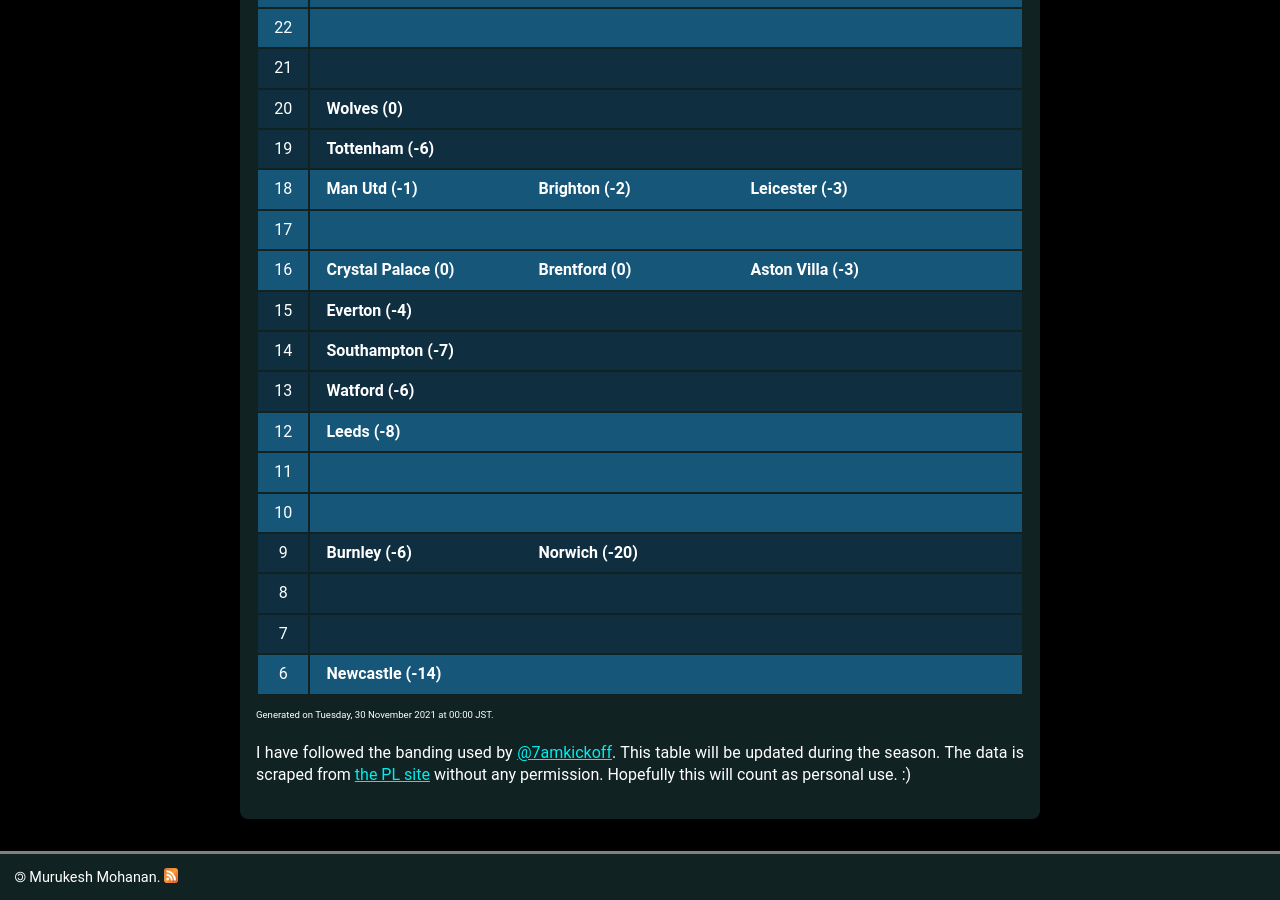
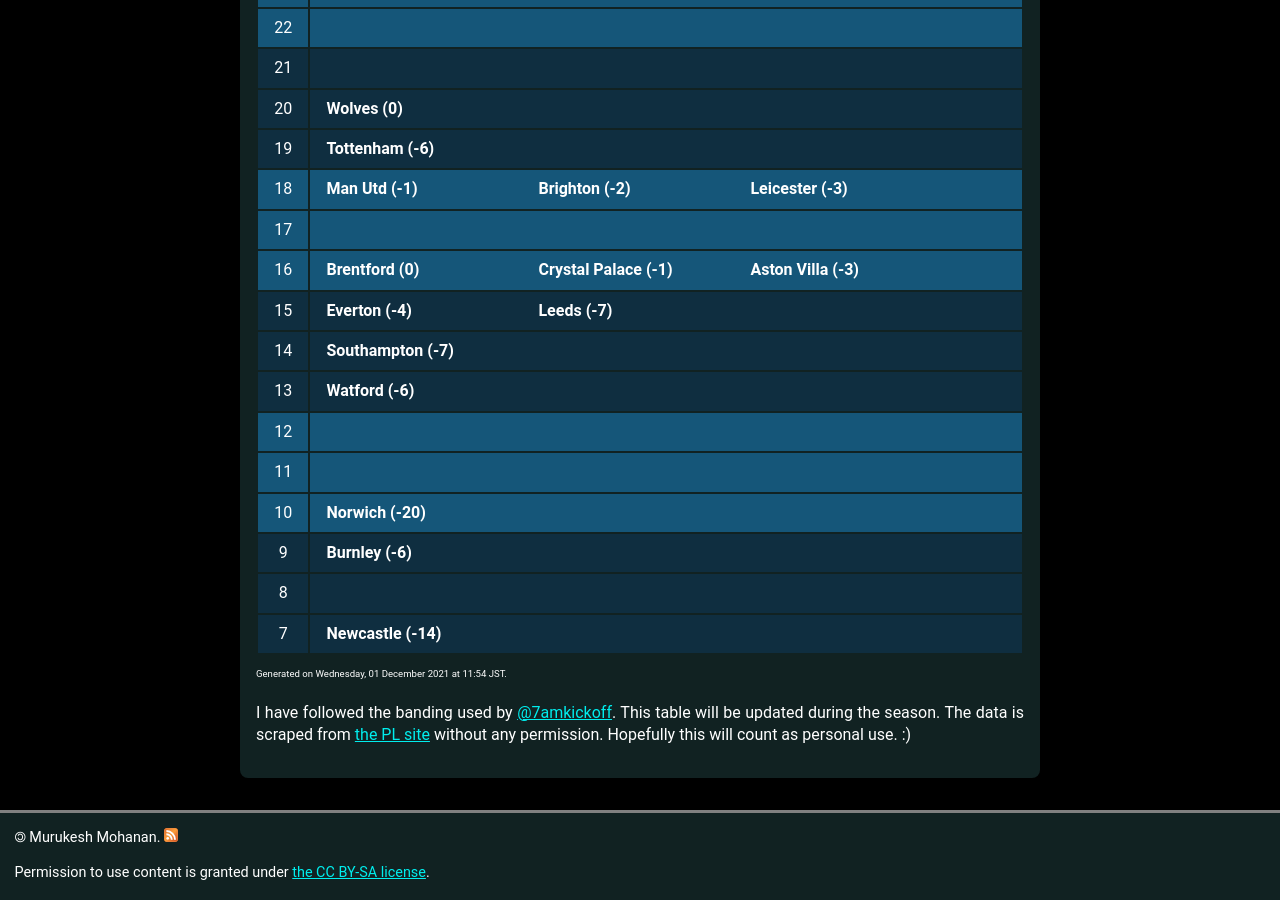
Before and after one commit to muru/muru.github.io, a Jekyll site: the page built from resources.md, in a window 1280 px wide and 900 px high, scrolled down 1800 px. Built offline with Jekyll 4.4.1, drawn with Linux system fonts in a browser that asks for light colours; some web fonts are replaced.

Commit message:
updated cann-table: Wed  1 Dec 11:54:46 JST 2021

```diff
--- a/cann-table.html
+++ b/cann-table.html
@@ -83,8 +83,8 @@
 	<tr class="cann-row-1">
 		<td class="cann-point"> 16 </td>
 		<td class="cann-clubs">
-			<span class="club-name"> Crystal Palace (0) </span>
 			<span class="club-name"> Brentford (0) </span>
+			<span class="club-name"> Crystal Palace (-1) </span>
 			<span class="club-name"> Aston Villa (-3) </span>
 		</td>
  	</tr>
@@ -92,6 +92,7 @@
 		<td class="cann-point"> 15 </td>
 		<td class="cann-clubs">
 			<span class="club-name"> Everton (-4) </span>
+			<span class="club-name"> Leeds (-7) </span>
 		</td>
  	</tr>
 	<tr class="cann-row-2">
@@ -109,7 +110,6 @@
 	<tr class="cann-row-1">
 		<td class="cann-point"> 12 </td>
 		<td class="cann-clubs">
-			<span class="club-name"> Leeds (-8) </span>
 		</td>
  	</tr>
 	<tr class="cann-row-1">
@@ -120,13 +120,13 @@
 	<tr class="cann-row-1">
 		<td class="cann-point"> 10 </td>
 		<td class="cann-clubs">
+			<span class="club-name"> Norwich (-20) </span>
 		</td>
  	</tr>
 	<tr class="cann-row-2">
 		<td class="cann-point"> 9 </td>
 		<td class="cann-clubs">
 			<span class="club-name"> Burnley (-6) </span>
-			<span class="club-name"> Norwich (-20) </span>
 		</td>
  	</tr>
 	<tr class="cann-row-2">
@@ -137,13 +137,8 @@
 	<tr class="cann-row-2">
 		<td class="cann-point"> 7 </td>
 		<td class="cann-clubs">
-		</td>
- 	</tr>
-	<tr class="cann-row-1">
-		<td class="cann-point"> 6 </td>
-		<td class="cann-clubs">
 			<span class="club-name"> Newcastle (-14) </span>
 		</td>
  	</tr>
 </table>
-<span id="cann-gen-note"> Generated on  Tuesday, 30 November 2021 at 00:00 JST. </span>
+<span id="cann-gen-note"> Generated on  Wednesday, 01 December 2021 at 11:54 JST. </span>
```
